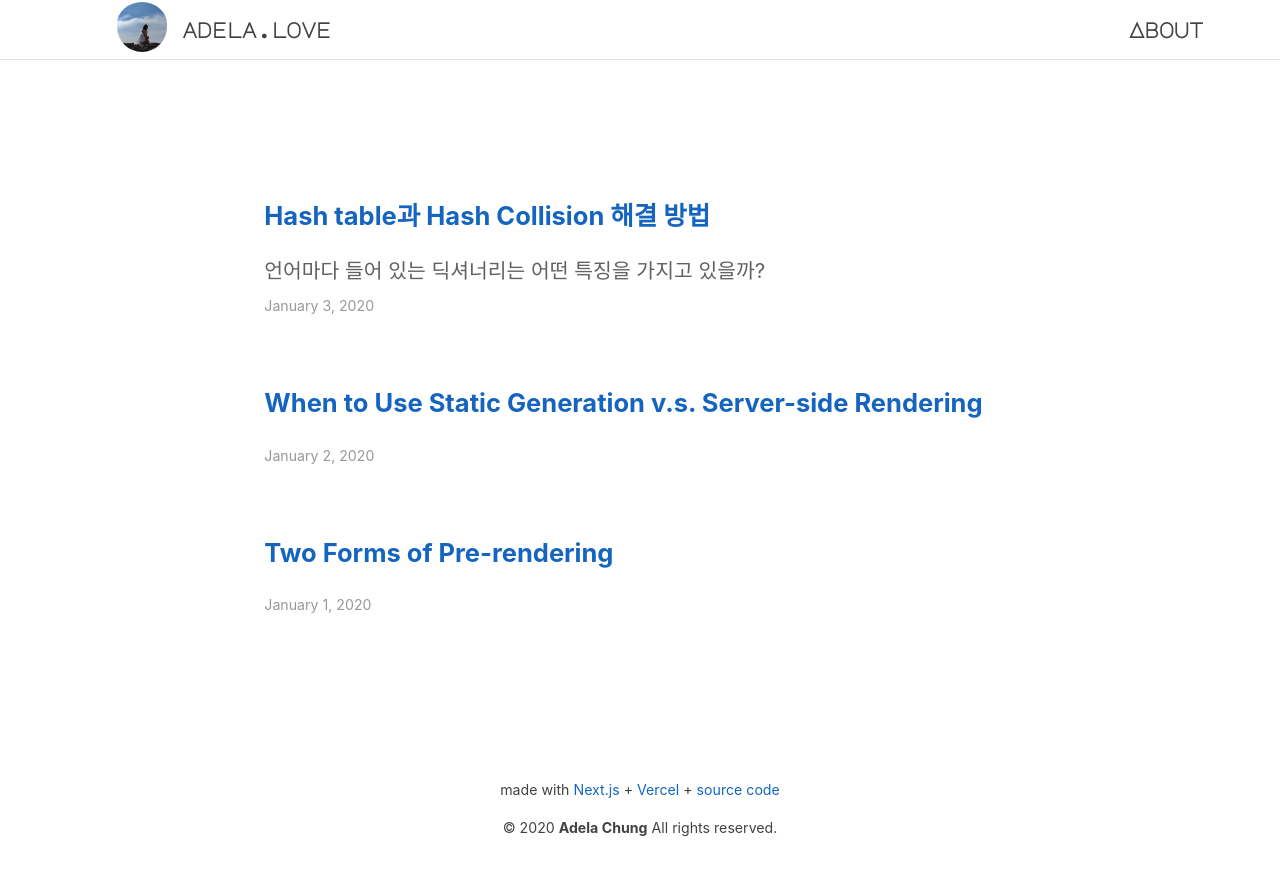
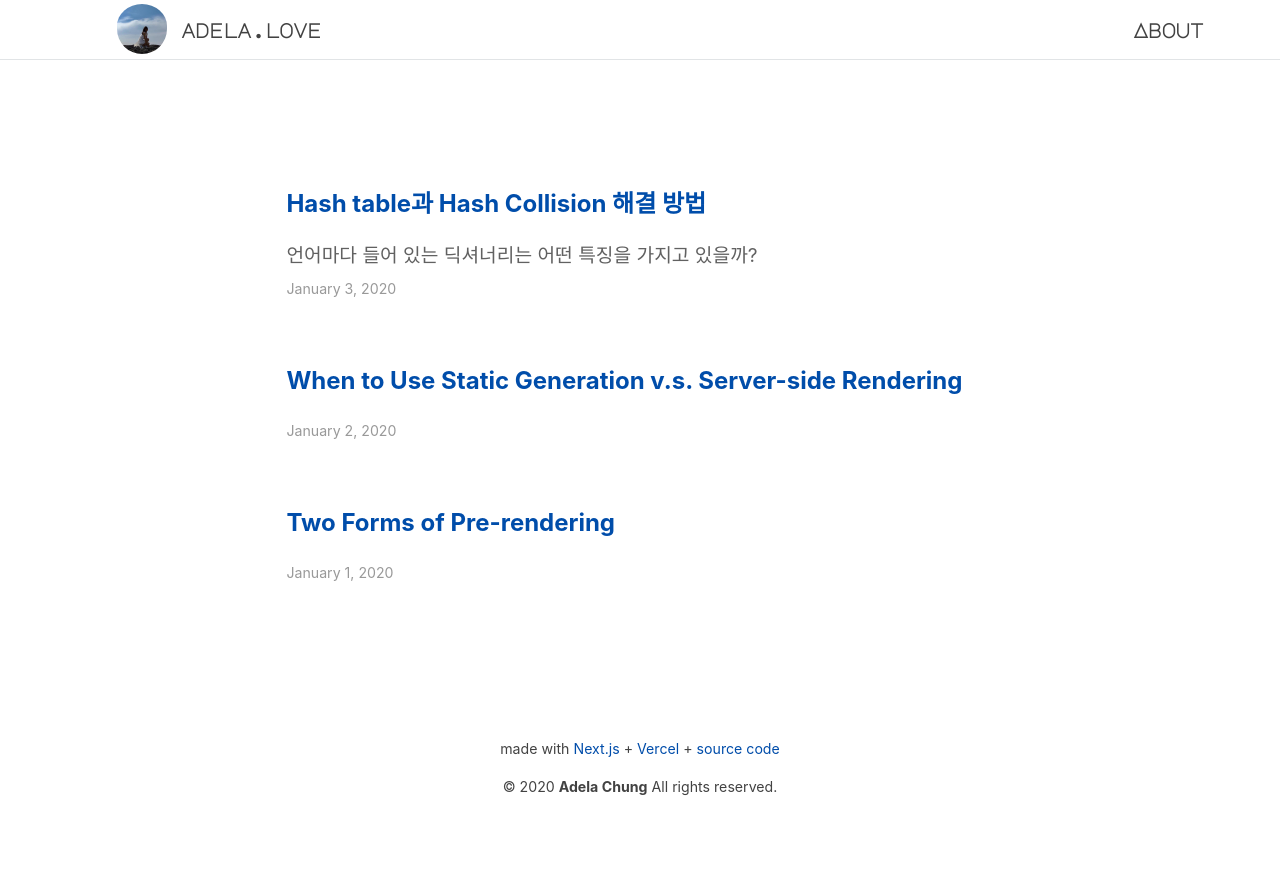
Before and after one commit to love-adela/adela.love, a Next.js app: page / in a window 1280 px wide. Shown: the top 874 px of the page. Built offline with nearby package versions, Linux system fonts and the light colour scheme; a web font is replaced by a local one.

Commit message:
css 적용 영역 중 html 삭제, 앵커 색깔 전체 컨셉에 맞춰 바꿈

```diff
--- a/styles/global.css
+++ b/styles/global.css
@@ -1,6 +1,5 @@
 @import url(//spoqa.github.io/spoqa-han-sans/css/SpoqaHanSansNeo.css);
 
-html,
 body {
   padding: 0;
   margin: 0;
@@ -17,7 +16,7 @@ body {
 }
 
 a {
-  color: #1565C0;
+  color: #004daa;
   text-decoration: none;
 }
 
```
